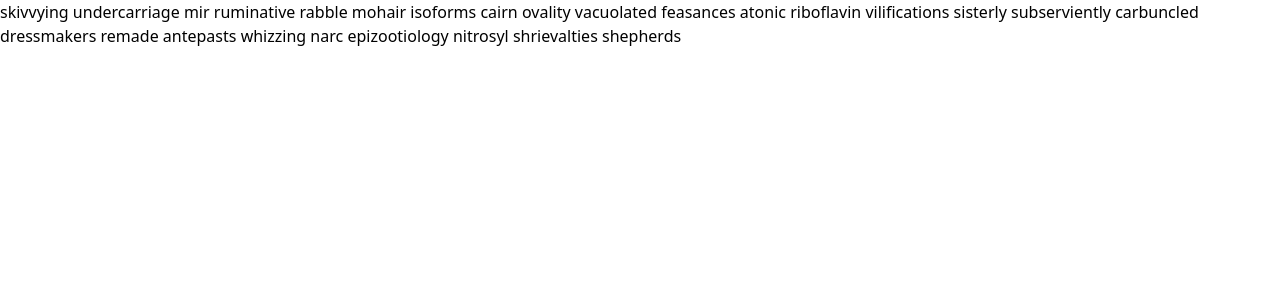
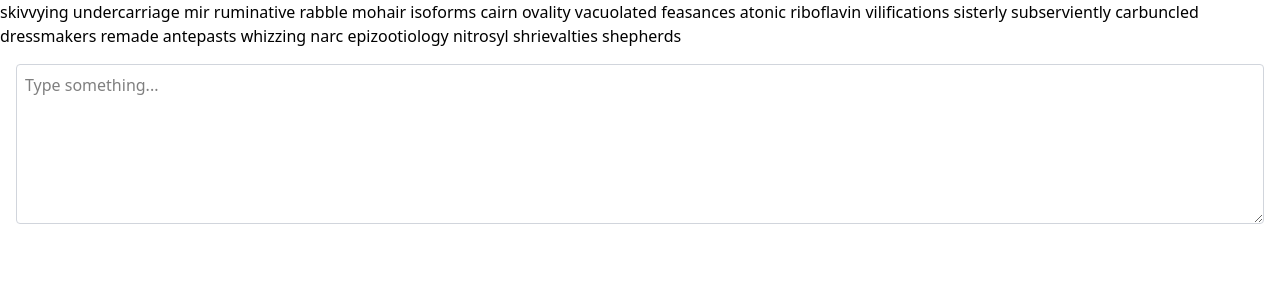
Before and after one commit to art3mes/typo---fe, a React (Vite) app: page / in a window 1280 px wide. Shown: the top 300 px of the page. Built offline with nearby package versions, Linux system fonts and the light colour scheme.

Commit message:
redux store

```diff
--- a/package.json
+++ b/package.json
@@ -10,10 +10,12 @@
     "preview": "vite preview"
   },
   "dependencies": {
+    "@reduxjs/toolkit": "^2.6.1",
     "@tailwindcss/vite": "^4.1.3",
     "prettier": "^3.5.3",
     "react": "^19.0.0",
     "react-dom": "^19.0.0",
+    "react-redux": "^9.2.0",
     "tailwindcss": "^4.1.3"
   },
   "devDependencies": {
--- /dev/null
+++ b/src/components/InputArea.jsx
@@ -0,0 +1,29 @@
+import { useDispatch, useSelector } from "react-redux";
+import { appendChar, removeLastChar } from "../store/actions/typingActions";
+
+const InputArea = () => {
+    const dispatch = useDispatch();
+    const typedText = useSelector((state) => state.typing.typedText);
+
+    const handleKeyDown = (e) => {
+        if (e.key === "Backspace") {
+            dispatch(removeLastChar());
+        } else if (e.key.length === 1) {
+            dispatch(appendChar(e.key));
+        }
+    };
+
+    return (
+        <div className="p-4">
+            <textarea
+                className="w-full h-40 p-2 border border-gray-300 rounded"
+                value={typedText}
+                onKeyDown={handleKeyDown}
+                onChange={() => { }}
+                placeholder="Type something..."
+            />
+        </div>
+    );
+};
+
+export default InputArea;
--- a/src/components/TypingArea.jsx
+++ b/src/components/TypingArea.jsx
@@ -1,4 +1,5 @@
 import RandomWordsGenerator from "../utils/RandomWordsGenerator";
+import InputArea from "./InputArea";
 import RenderTypingPrompt from "./RenderTypingPrompt";
 
 const TypingArea = () => {
@@ -29,7 +30,9 @@ const TypingArea = () => {
         "nitrosyl",
         "shrievalties",
         "shepherds"];
-    return (<RenderTypingPrompt words={words} />);
+    return (<div>
+        <RenderTypingPrompt words={words} />
+        <InputArea /></div>);
 };
 
 export default TypingArea;
--- a/src/main.jsx
+++ b/src/main.jsx
@@ -1,10 +1,15 @@
+// main.jsx
 import { StrictMode } from "react";
 import { createRoot } from "react-dom/client";
 import "../src/styles/index.css";
 import App from "./App.jsx";
+import { Provider } from "react-redux";
+import store from "./store";
 
 createRoot(document.getElementById("root")).render(
   <StrictMode>
-    <App />
-  </StrictMode>,
+    <Provider store={store}>
+      <App />
+    </Provider>
+  </StrictMode>
 );
--- /dev/null
+++ b/src/store/actions/typingActions.js
@@ -0,0 +1,25 @@
+// store/actions/typingActions.js
+
+export const SET_TYPED_TEXT = "SET_TYPED_TEXT";
+export const APPEND_CHAR = "APPEND_CHAR";
+export const REMOVE_LAST_CHAR = "REMOVE_LAST_CHAR";
+export const RESET_TYPED_TEXT = "RESET_TYPED_TEXT";
+
+// Action Creators
+export const setTypedText = (text) => ({
+    type: SET_TYPED_TEXT,
+    payload: text,
+});
+
+export const appendChar = (char) => ({
+    type: APPEND_CHAR,
+    payload: char,
+});
+
+export const removeLastChar = () => ({
+    type: REMOVE_LAST_CHAR,
+});
+
+export const resetTypedText = () => ({
+    type: RESET_TYPED_TEXT,
+});
--- /dev/null
+++ b/src/store/index.js
@@ -0,0 +1,11 @@
+// store/index.js
+import { configureStore } from "@reduxjs/toolkit";
+import typingReducer from "./reducers/typingReducer";
+
+const store = configureStore({
+    reducer: {
+        typing: typingReducer,
+    },
+});
+
+export default store;
--- /dev/null
+++ b/src/store/reducers/typingReducer.js
@@ -0,0 +1,25 @@
+
+const initialState = {
+    typedText: "",
+};
+
+const typingReducer = (state = initialState, action) => {
+    switch (action.type) {
+        case "SET_TYPED_TEXT":
+            return { ...state, typedText: action.payload };
+
+        case "APPEND_CHAR":
+            return { ...state, typedText: state.typedText + action.payload };
+
+        case "REMOVE_LAST_CHAR":
+            return { ...state, typedText: state.typedText.slice(0, -1) };
+
+        case "RESET_TYPED_TEXT":
+            return { ...state, typedText: "" };
+
+        default:
+            return state;
+    }
+};
+
+export default typingReducer;
--- /dev/null
+++ b/src/utils/Engine.jsx
@@ -0,0 +1,5 @@
+const Engine = () => {
+
+}
+
+export default Engine;
```
Also changed, not shown: src/components/Engine.jsx (deleted), 1 other file (tests, documents, lock files or other folders).
